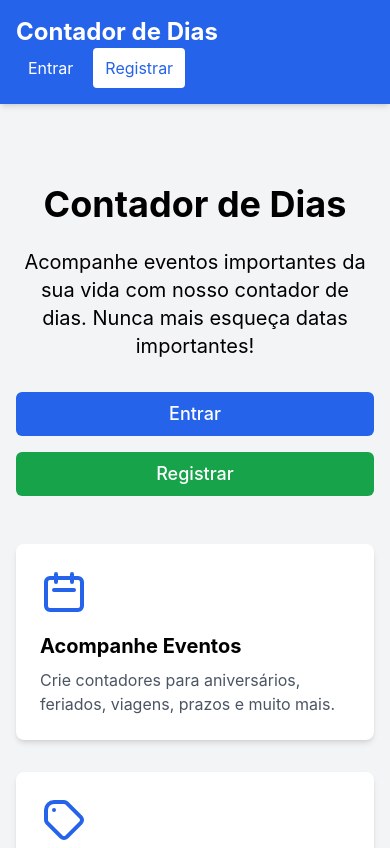
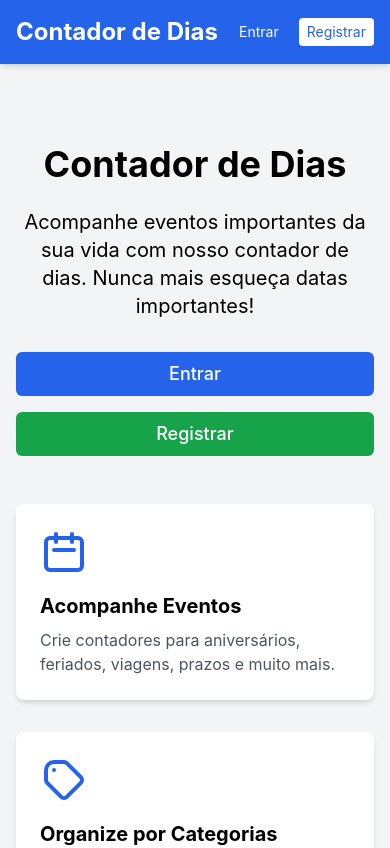
Before and after one commit to adcdenis/contadordias, a React (Vite) app in the folder frontend/: page / in a window 390 px wide. Shown: the top 848 px of the page. Built offline with nearby package versions, Linux system fonts and the light colour scheme.

Commit message:
ajuste layolt do menu

```diff
--- a/frontend/src/components/Header.jsx
+++ b/frontend/src/components/Header.jsx
@@ -40,38 +40,38 @@ const Header = () => {
 
   return (
     <header className="bg-blue-600 text-white shadow-md">
-      <div className="container mx-auto px-4 py-4 flex flex-wrap items-center justify-between">
-        <Link to="/" className="text-2xl font-bold">Contador de Dias</Link>
+      <div className="container mx-auto px-4 py-4 flex flex-wrap items-center justify-between gap-2">
+        <Link to="/" className="text-2xl font-bold flex-shrink-0">Contador de Dias</Link>
 
-        <nav className="flex items-center">
+        <nav className="flex flex-wrap items-center gap-2 ml-auto min-w-0">
           {user ? (
             <>
-              <Link to="/dashboard" className="px-3 py-2 rounded hover:bg-blue-700 mr-2">
+              <Link to="/dashboard" className="px-2 py-1 sm:px-3 sm:py-2 rounded hover:bg-blue-700 mr-1 sm:mr-2 text-sm sm:text-base">
                 Dashboard
               </Link>
-              <Link to="/resumo" className="px-3 py-2 rounded hover:bg-blue-700 mr-2">
+              <Link to="/resumo" className="px-2 py-1 sm:px-3 sm:py-2 rounded hover:bg-blue-700 mr-1 sm:mr-2 text-sm sm:text-base">
                 Resumo
               </Link>
-              <Link to="/importar-exportar" className="px-3 py-2 rounded hover:bg-blue-700 mr-2">
+              <Link to="/importar-exportar" className="px-2 py-1 sm:px-3 sm:py-2 rounded hover:bg-blue-700 mr-1 sm:mr-2 text-sm sm:text-base">
                 Importar/Exportar
               </Link>
 
               {isAdmin && (
-                <Link to="/admin" className="px-3 py-2 rounded hover:bg-blue-700 mr-2">
+                <Link to="/admin" className="px-2 py-1 sm:px-3 sm:py-2 rounded hover:bg-blue-700 mr-1 sm:mr-2 text-sm sm:text-base">
                   Admin
                 </Link>
               )}
 
-              <div className="relative" ref={menuRef}>
+              <div className="relative flex-shrink-0" ref={menuRef}>
                 <button
-                  className="px-3 py-2 rounded hover:bg-blue-700 flex items-center"
+                  className="px-2 py-1 sm:px-3 sm:py-2 rounded hover:bg-blue-700 flex items-center flex-shrink-0 ml-1 sm:ml-2"
                   onClick={() => setMenuOpen((prev) => !prev)}
                   aria-haspopup="menu"
                   aria-expanded={menuOpen}
                 >
                   <Tooltip content={user.name}>
                     <span
-                      className="mr-1 inline-flex items-center justify-center w-8 h-8 bg-white text-blue-600 font-semibold rounded-full"
+                      className="mr-1 inline-flex items-center justify-center w-8 h-8 bg-white text-blue-600 font-semibold rounded-full flex-shrink-0"
                       aria-label={user.name}
                     >
                       {getInitials(user.name)}
@@ -82,7 +82,7 @@ const Header = () => {
                   </svg>
                 </button>
 
-                <div className={`absolute right-0 mt-2 w-48 bg-white rounded-md shadow-lg py-1 z-10 ${menuOpen ? 'block' : 'hidden'}`}>
+                <div className={`absolute right-0 mt-2 w-40 sm:w-48 bg-white rounded-md shadow-lg py-1 z-10 ${menuOpen ? 'block' : 'hidden'}`}>
                   <button
                     onClick={handleLogout}
                     className="block w-full text-left px-4 py-2 text-gray-800 hover:bg-gray-100"
@@ -94,10 +94,10 @@ const Header = () => {
             </>
           ) : (
             <>
-              <Link to="/login" className="px-3 py-2 rounded hover:bg-blue-700 mr-2">
+              <Link to="/login" className="px-2 py-1 sm:px-3 sm:py-2 rounded hover:bg-blue-700 mr-1 sm:mr-2 text-sm sm:text-base">
                 Entrar
               </Link>
-              <Link to="/register" className="px-3 py-2 bg-white text-blue-600 rounded hover:bg-gray-100">
+              <Link to="/register" className="px-2 py-1 sm:px-3 sm:py-2 bg-white text-blue-600 rounded hover:bg-gray-100 text-sm sm:text-base">
                 Registrar
               </Link>
             </>
```
